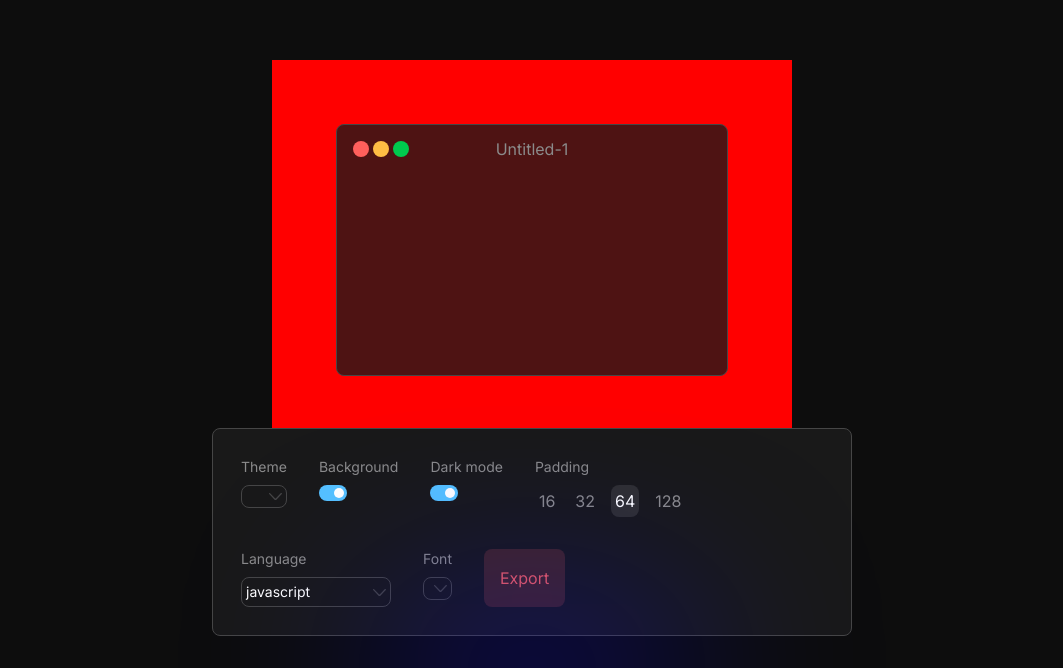
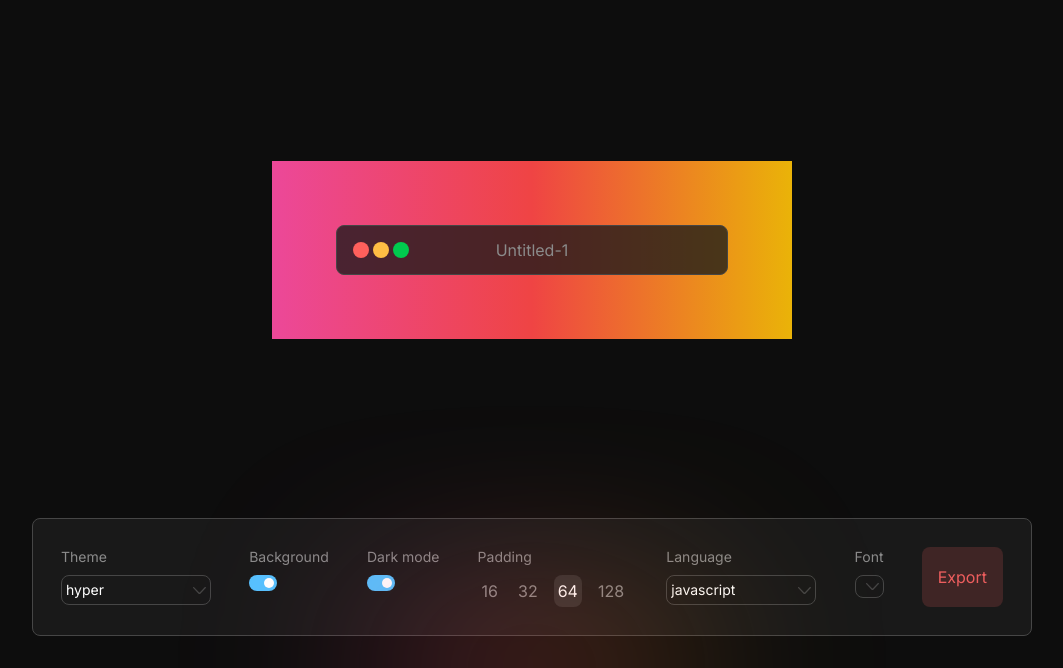
Before and after one commit to BohdanShh/Beauty-Code-Snapshot, a Next.js app: page / in a window 1280 px wide. Shown: the part 132-800 px from the top of the page, without its empty margins (108-1171 px from the left). Built offline with nearby package versions, Linux system fonts and the light colour scheme.

Commit message:
Added theme selection

```diff
--- a/src/app/page.tsx
+++ b/src/app/page.tsx
@@ -1,15 +1,26 @@
+'use client';
+
 import { NextPage } from 'next';
-import Image from 'next/image';
 
 import CodeField from 'src/features/CodeField';
 import SettingsBar from 'src/features/SettingsBar';
 
+import { useGetUserPreferences } from 'src/hooks/useGetUserPreferences';
+import { THEME_CLASSES } from 'src/constants';
+import { ThemeClasses } from 'src/types';
+
 const Home: NextPage = () => {
+  const userPreferences = useGetUserPreferences();
+
   return (
     <div className="relative min-h-screen flex flex-col items-center justify-center gap-10">
       <CodeField />
       <SettingsBar />
-      <div className="fixed bottom-0 left-1/2 w-[300px] h-[50px] rounded-full bg-[#0400ff] blur-[100px] -translate-x-1/2 translate-y-1/2" />
+      <div
+        className={`fixed bottom-0 left-1/2 w-[300px] h-[50px] rounded-full ${
+          THEME_CLASSES[userPreferences.theme as keyof ThemeClasses]
+        } blur-[100px] -translate-x-1/2 translate-y-1/2`}
+      />
     </div>
   );
 };
--- a/src/components/Select/index.tsx
+++ b/src/components/Select/index.tsx
@@ -37,7 +37,7 @@ const Select: FC<SelectProps> = ({ value, style, children }) => {
         </div>
       </div>
       {isOpen && (
-        <ul className="absolute left-0 bottom-[120%] max-h-80 p-1 overflow-y-auto overflow-x-hidden border-[1px] border-[#464646] rounded-lg text-sm bg-[#191919] text-[#8b8b8b] scrollbar-track-transparent">
+        <ul className="absolute left-0 bottom-[120%] max-h-80 w-full p-1 overflow-y-auto overflow-x-hidden border-[1px] border-[#464646] rounded-lg text-sm bg-[#191919] text-[#8b8b8b] scrollbar-track-transparent">
           {children}
         </ul>
       )}
--- a/src/constants/index.ts
+++ b/src/constants/index.ts
@@ -1,3 +1,5 @@
+import { ThemeClasses } from 'src/types';
+
 export enum SearchParam {
   width = 'width',
   theme = 'theme',
@@ -8,3 +10,10 @@ export enum SearchParam {
   font = 'font',
   title = 'title',
 }
+
+export const THEME_CLASSES: ThemeClasses = {
+  hyper: 'bg-gradient-to-r from-pink-500 via-red-500 to-yellow-500',
+  oceanic: 'bg-gradient-to-r from-green-300 via-blue-500 to-purple-600',
+  cottonCandy: 'bg-gradient-to-r from-pink-300 via-purple-300 to-indigo-400',
+  gotham: 'bg-gradient-to-r from-gray-700 via-gray-900 to-black',
+};
--- a/src/features/CodeField/index.tsx
+++ b/src/features/CodeField/index.tsx
@@ -5,6 +5,8 @@ import { FC } from 'react';
 import Editor from 'src/features/Editor';
 
 import { useCodeField } from 'src/features/CodeField/useCodeField';
+import { ThemeClasses } from 'src/types';
+import { THEME_CLASSES } from 'src/constants';
 
 const CodeEditor: FC = () => {
   const { isDragging, userPreferences, handleMouseDown, handleMouseMove, handleMouseUp } =
@@ -13,7 +15,7 @@ const CodeEditor: FC = () => {
   return (
     <div className=" relative flex flex-col gap-3">
       <div
-        className="h-[380px] bg-[red]"
+        className={`"h-[380px] ${THEME_CLASSES?.[userPreferences.theme as keyof ThemeClasses]}`}
         style={{
           width: `${userPreferences.width}px`,
           padding: userPreferences.padding,
--- a/src/features/SettingsBar/constants.ts
+++ b/src/features/SettingsBar/constants.ts
@@ -1,9 +1,37 @@
-export const THEMES = [];
+import { THEME_CLASSES } from 'src/constants';
+import { ThemeClasses } from 'src/types';
+
+export const THEMES = [
+  {
+    value: 'hyper',
+    text: 'Hyper',
+    classNames: THEME_CLASSES['hyper' as keyof ThemeClasses],
+    id: '1',
+  },
+  {
+    value: 'oceanic',
+    text: 'Oceanic',
+    classNames: THEME_CLASSES['oceanic' as keyof ThemeClasses],
+    id: '2',
+  },
+  {
+    value: 'cottonCandy',
+    text: 'Cotton Candy',
+    classNames: THEME_CLASSES['cottonCandy' as keyof ThemeClasses],
+    id: '3',
+  },
+  {
+    value: 'gotham',
+    text: 'Gotham',
+    classNames: THEME_CLASSES['gotham' as keyof ThemeClasses],
+    id: '4',
+  },
+];
 
 export const LANGUAGES = [
   { value: 'bash', text: 'Bash', id: '1' },
   { value: 'c', text: 'C', id: '2' },
-  { value: 'c++', text: 'C++', id: '3' },
+  { value: 'cpp', text: 'C++', id: '3' },
   { value: 'csharp', text: 'C#', id: '4' },
   { value: 'clojure', text: 'Clojure', id: '5' },
   { value: 'crystal', text: 'Crystal', id: '6' },
--- a/src/features/SettingsBar/index.tsx
+++ b/src/features/SettingsBar/index.tsx
@@ -6,7 +6,7 @@ import Switch from 'src/components/Switch';
 import Select from 'src/components/Select';
 
 import { useSettingsBar } from 'src/features/SettingsBar/useSettingsBar';
-import { LANGUAGES } from 'src/features/SettingsBar/constants';
+import { LANGUAGES, THEMES } from 'src/features/SettingsBar/constants';
 
 import styles from 'src/features/SettingsBar/styles.module.css';
 
@@ -16,18 +16,20 @@ const SettingsBar: FC = () => {
     userPreferences,
     isActiveButton,
     handleLanguageChange,
-    handlePaddingChange,
-    isActiveLanguage,
+    handleThemeChange,
   } = useSettingsBar();
 
+  console.log(userPreferences);
+
   return (
-    <div className="fixed bottom-8 left-1/2 flex flex-wrap gap-8 border-[1px] border-[#464646] p-7 rounded-lg bg-[#191919] -translate-x-1/2">
+    <div className="fixed bottom-8 left-1/2 flex max-w-[1000px] w-full justify-between border-[1px] border-[#464646] p-7 rounded-lg bg-[#191919] -translate-x-1/2">
       <div className={styles.flexItem}>
         <div className={styles.label}>Theme</div>
-        <Select>
-          {LANGUAGES.map(({ value, text, id }) => (
-            <li className={styles.menuItem} key={id} onClick={() => handleLanguageChange(value)}>
-              {text}
+        <Select value={userPreferences.theme} style={{ width: 150 }}>
+          {THEMES.map(({ value, text, classNames, id }) => (
+            <li className={styles.menuItem} key={id} onClick={() => handleThemeChange(value)}>
+              <div className={`w-4 h-4 rounded-full ${classNames}`} />
+              <div>{text}</div>
             </li>
           ))}
         </Select>
@@ -57,7 +59,7 @@ const SettingsBar: FC = () => {
       <div className={styles.flexItem}>
         <div className={styles.label}>Language</div>
         <Select value={userPreferences.language} style={{ width: 150 }}>
-          {LANGUAGES.map(({ value, text, id }) => (
+          {LANGUAGES.map(({ text, id, value }) => (
             <li className={styles.menuItem} key={id} onClick={() => handleLanguageChange(value)}>
               {text}
             </li>
--- a/src/features/SettingsBar/styles.module.css
+++ b/src/features/SettingsBar/styles.module.css
@@ -15,5 +15,5 @@
 }
 
 .menuItem {
-  @apply p-1 rounded-lg hover:bg-[#363636];
+  @apply flex items-center justify-between p-1 rounded-lg hover:bg-[#363636];
 }
--- a/src/features/SettingsBar/useSettingsBar.ts
+++ b/src/features/SettingsBar/useSettingsBar.ts
@@ -21,9 +21,13 @@ export const useSettingsBar = () => {
     userPreferences.setLanguage(value);
   };
 
+  const handleThemeChange = (value: string): void => {
+    addSearchParam(SearchParam.theme, value);
+
+    userPreferences.setTheme(value);
+  };
+
   const isActiveButton = (value: number): boolean => value === userPreferences.padding;
-
-  const isActiveLanguage = (value: string): boolean => value === userPreferences.language;
 
   const paddingButtons = [
     { classNames: styles.paddingBtn, value: 16, onClick: handlePaddingChange, id: '1' },
@@ -35,9 +39,8 @@ export const useSettingsBar = () => {
   return {
     paddingButtons,
     userPreferences,
-    handlePaddingChange,
     isActiveButton,
     handleLanguageChange,
-    isActiveLanguage,
+    handleThemeChange,
   };
 };
--- a/src/hooks/useGetUserPreferences.ts
+++ b/src/hooks/useGetUserPreferences.ts
@@ -10,5 +10,6 @@ export const useGetUserPreferences = () => {
     language: searchParams.get(SearchParam.language) as string,
     width: Number(searchParams.get(SearchParam.width)),
     title: searchParams.get(SearchParam.title) as string,
+    theme: searchParams.get(SearchParam.theme) as string,
   });
 };
--- a/src/store/UserPreferences.ts
+++ b/src/store/UserPreferences.ts
@@ -6,6 +6,7 @@ export class UserPreferences {
   public language;
   public width;
   public title;
+  public theme;
 
   constructor({
     background,
@@ -22,6 +23,7 @@ export class UserPreferences {
     this.language = language || 'javascript';
     this.width = width || 520;
     this.title = title || 'Untitled-1';
+    this.theme = theme || 'hyper';
   }
 
   setPadding(value: number): void {
@@ -39,4 +41,8 @@ export class UserPreferences {
   setTitle(value: string): void {
     this.title = value;
   }
+
+  setTheme(value: string): void {
+    this.theme = value;
+  }
 }
```
Also changed, not shown: src/types/index.ts (+7 -0 lines).
